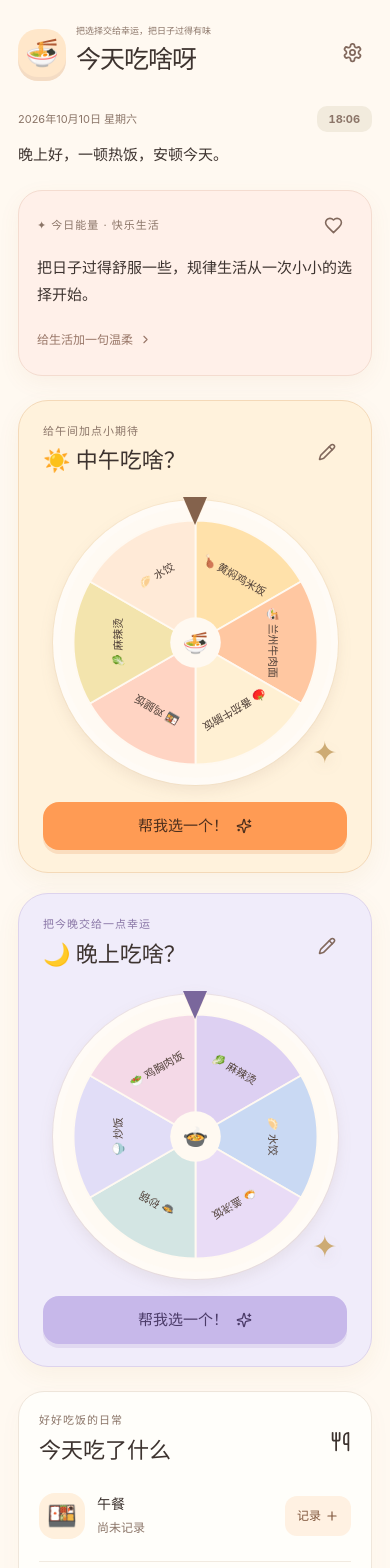
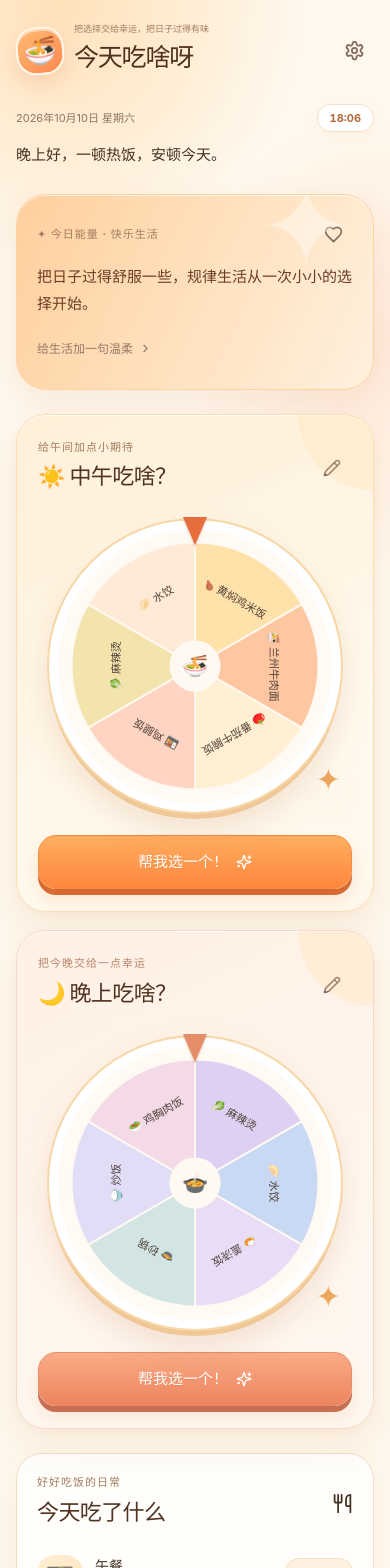
Before and after one commit to 13DADFF/today-food, a React (Vite) app in the folder 今天吃啥呀-完整项目/today-food/: page / in a window 390 px wide. Shown: the top 1568 px of the page. Built offline with nearby package versions, Linux system fonts and the light colour scheme.

Commit message:
Refresh mobile UI with warm orange cream palette and polished cards

```diff
--- a/今天吃啥呀-完整项目/today-food/src/style.css
+++ b/今天吃啥呀-完整项目/today-food/src/style.css
@@ -675,3 +675,93 @@ textarea {
     scroll-behavior: auto !important;
   }
 }
+
+
+/* Warm orange & cream visual refresh — presentation only; no data model changes */
+:root {
+  color: #453124;
+  background: #fff8ed;
+}
+body {
+  background:
+    radial-gradient(ellipse 80% 340px at 15% 0%, #ffe1b9 0%, transparent 78%),
+    radial-gradient(ellipse 60% 280px at 95% 17%, #ffe9da 0%, transparent 80%),
+    #fff8ed;
+  min-height: 100dvh;
+}
+main { max-width: 1020px; padding-top: 32px; }
+header { margin-bottom: 26px; }
+.brand-icon {
+  background: linear-gradient(145deg,#ffbc74,#ff874e);
+  border: 2px solid #fff7e9;
+  box-shadow: 0 9px 20px #d56b3c2c, inset 0 2px 0 #ffffff80;
+  transform: rotate(-5deg);
+}
+h1 { font-weight: 850; letter-spacing: -1.2px; color: #50301e; }
+h2 { letter-spacing: -.6px; color: #513323; }
+.eyebrow { color: #a27c60; font-weight: 650; }
+.clock { background: #fff; border: 1px solid #f7dfc5; border-radius: 999px; color: #b56939; box-shadow: 0 4px 12px #b8783a0c; }
+.energy {
+  position: relative; overflow: hidden;
+  background: linear-gradient(115deg,#ffcf9e 0%,#ffe2bf 53%,#fff0df 100%);
+  border: 1px solid #ffd2a2;
+  border-radius: 30px;
+  box-shadow: 0 12px 32px #bd76341b, inset 0 1px 0 #ffffffb0;
+  padding: 24px 26px;
+}
+.energy::after { content: "✦"; position:absolute; right: 20px; top: -26px; font-size: 112px; line-height:1; color: #ffffff67; pointer-events:none; }
+.energy p { position:relative; z-index:1; color:#6c3d25; font-weight:650; }
+.wheels { gap: 22px; }
+.wheel-card {
+  position:relative; overflow:hidden;
+  background: linear-gradient(155deg,#fff0d9,#fff9ed 72%);
+  border: 1px solid #ffdcaf;
+  border-radius: 34px;
+  box-shadow: 0 16px 38px #bb79321a, 0 3px 9px #bb79320b, inset 0 1px 0 #fff;
+  padding: 28px 26px 24px;
+}
+.wheel-card::before { content:""; position:absolute; width:150px; height:150px; right:-75px; top:-75px; background:#ffdba1; border-radius:50%; opacity:.25; pointer-events:none; }
+.wheel-card.dinner { background:linear-gradient(155deg,#fff0e4,#fff7ef 72%); border-color:#f5d8c7; }
+.dinner .eyebrow { color:#b7856b; }
+.wheel-wrap { width:min(100%, 310px); margin: 23px auto; filter:drop-shadow(0 15px 14px #b66e3b25); }
+.wheel-wrap svg { border:9px solid #fff; box-shadow:0 0 0 2px #f7d6a7,0 7px 0 #f0c897; }
+.pointer { border-top-color:#e56e3c; filter:drop-shadow(0 2px 1px #9b492b40); }
+.dinner .pointer { border-top-color:#e48d69; }
+.wheel-dot { color:#eea55d; }
+.primary {
+  background:linear-gradient(180deg,#ffae5f 0%,#ff873e 100%);
+  color:#fff;
+  border:1px solid #f28c42;
+  border-radius:18px;
+  min-height:54px;
+  box-shadow:0 6px 0 #d76a30,0 11px 18px #e47c3c29;
+  text-shadow:0 1px 0 #b94d2b25;
+}
+.dinner .primary { background:linear-gradient(180deg,#f9ac86,#ed845e); color:#fff; border-color:#e58c6b; box-shadow:0 6px 0 #c96f51,0 11px 18px #e47c3c22; }
+.primary:hover:not(:disabled) { filter:brightness(1.04); transform:translateY(-2px); }
+.primary:active:not(:disabled) { transform:translateY(4px); box-shadow:0 2px 0 #d76a30; }
+.secondary { background:#fff9f1; border:1px solid #f0dac4; color:#945c3b; border-radius:16px; }
+.result { background:#fff; border:1px solid #f7e2ca; box-shadow:0 7px 20px #bd79300d; }
+.card {
+  background:#fffefb; border:1px solid #f1dfcb;
+  border-radius:30px; box-shadow:0 12px 30px #bb793214, inset 0 1px 0 #fff;
+}
+.meal-emoji { background:linear-gradient(145deg,#fff0d5,#ffe0b9); border-radius:18px; }
+.meal-row:nth-child(3) .meal-emoji { background:linear-gradient(145deg,#ffe7d7,#fbd7c5); }
+.small-button { background:#fff1df; border:1px solid #f6dfc1; border-radius:14px; }
+.total strong { color:#ec7b39; font-size:27px; }
+.bottom-links button { background:#fff0dc; border:1px solid #f7e0c4; border-radius:20px; }
+.icon-button:hover, .text-button:hover, .small-button:hover { background:#ffe8d0; }
+.modal { background:#fffaf2; border:1px solid #f1ddc5; }
+.tabs { background:#f8e9d6; }
+.tabs .active { color:#a45228; }
+.day-chips .active { background:#ff9b54; color:white; }
+.toast { background:#573b2b; border:1px solid #ffffff20; }
+@media (max-width:600px) {
+  main { padding:22px 16px calc(32px + env(safe-area-inset-bottom)); }
+  .wheel-card { padding:24px 21px 22px; border-radius:30px; }
+  .energy { padding:20px; }
+  .wheels { gap:18px; }
+  .wheel-wrap { max-width:292px; }
+  .card { border-radius:26px; }
+}
```
